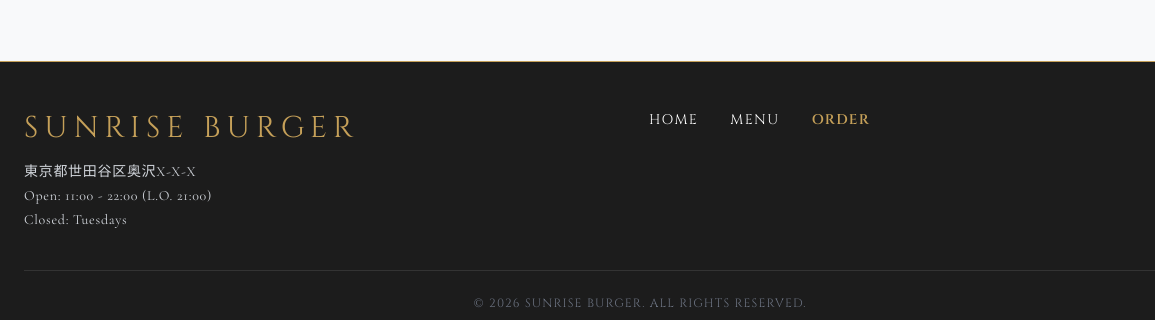
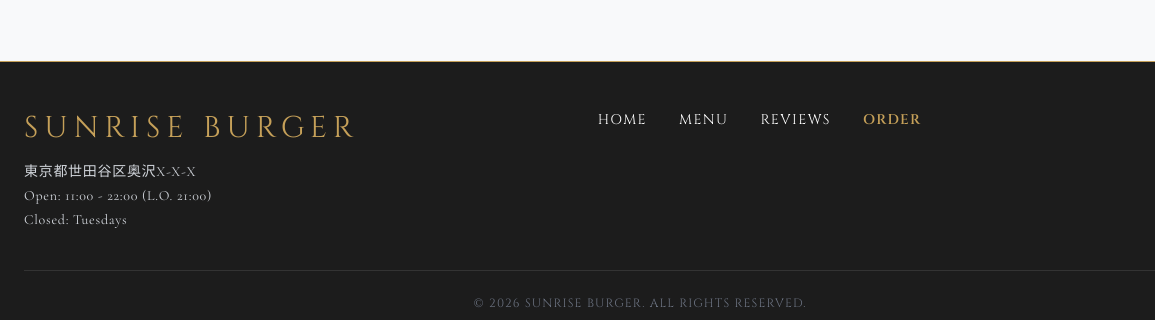
Before and after one commit to AfterEffects-OK/SUNRISE_BURGER, a plain HTML site: page index.html in a window 1280 px wide. Shown: the part 3541-3861 px from the top of the page, 0-1155 px from the left. Drawn offline with nearby package versions, Linux system fonts and the light colour scheme.

Commit message:
Update index.html

```diff
--- a/index.html
+++ b/index.html
@@ -307,6 +307,7 @@
                 <div class="flex items-center gap-8 text-sm font-display tracking-widest my-4 md:my-0">
                     <a href="index.html" class="text-white hover:text-brand-gold transition-colors">HOME</a>
                     <a href="menu.html" class="text-white hover:text-brand-gold transition-colors">MENU</a>
+                    <a href="review.html" class="text-white hover:text-brand-gold transition-colors">REVIEWS</a> <!-- ★ここに追加 -->
                     <a href="order.html" class="text-brand-gold font-semibold hover:underline">ORDER</a>
                 </div>
 
```
